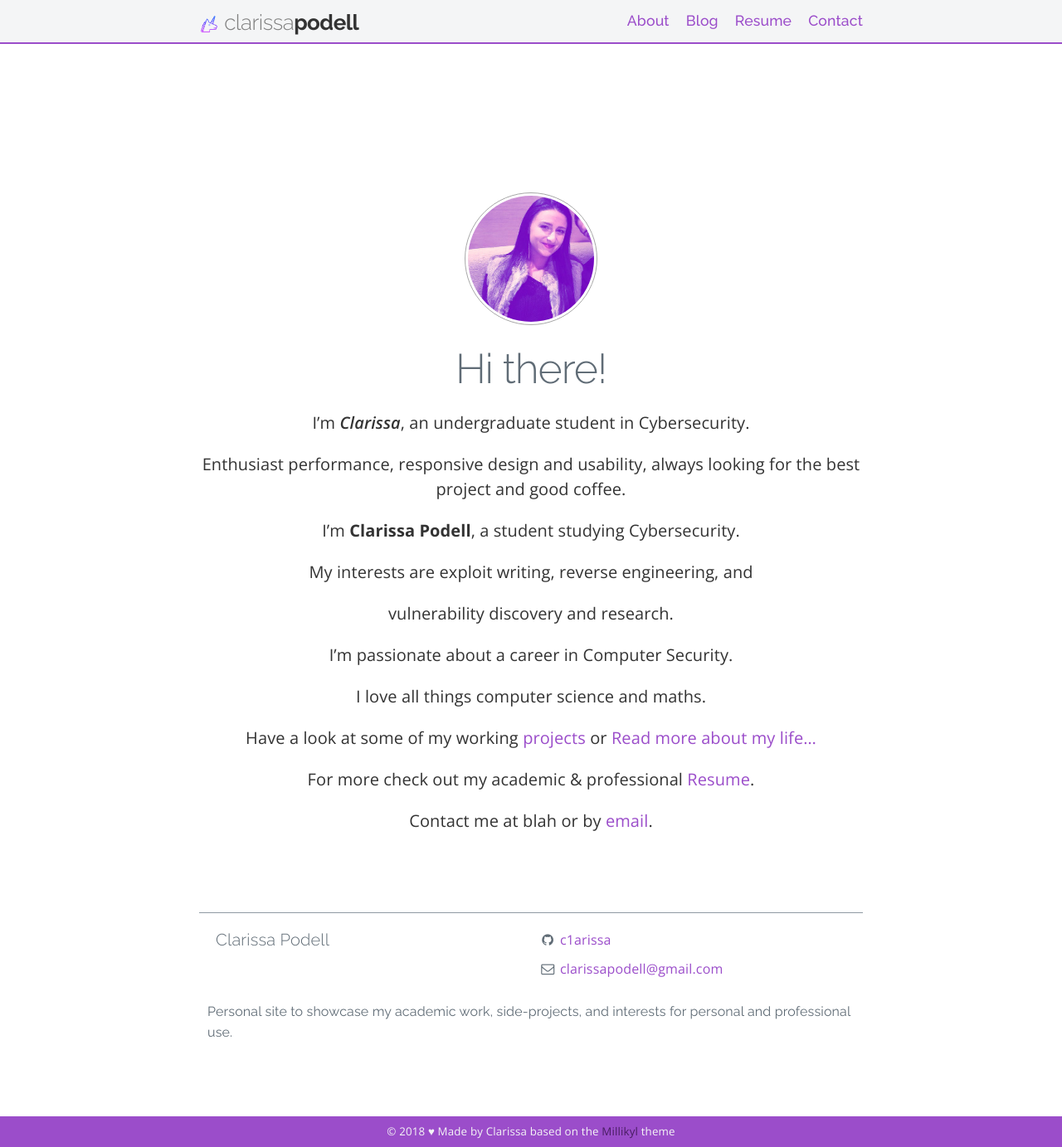
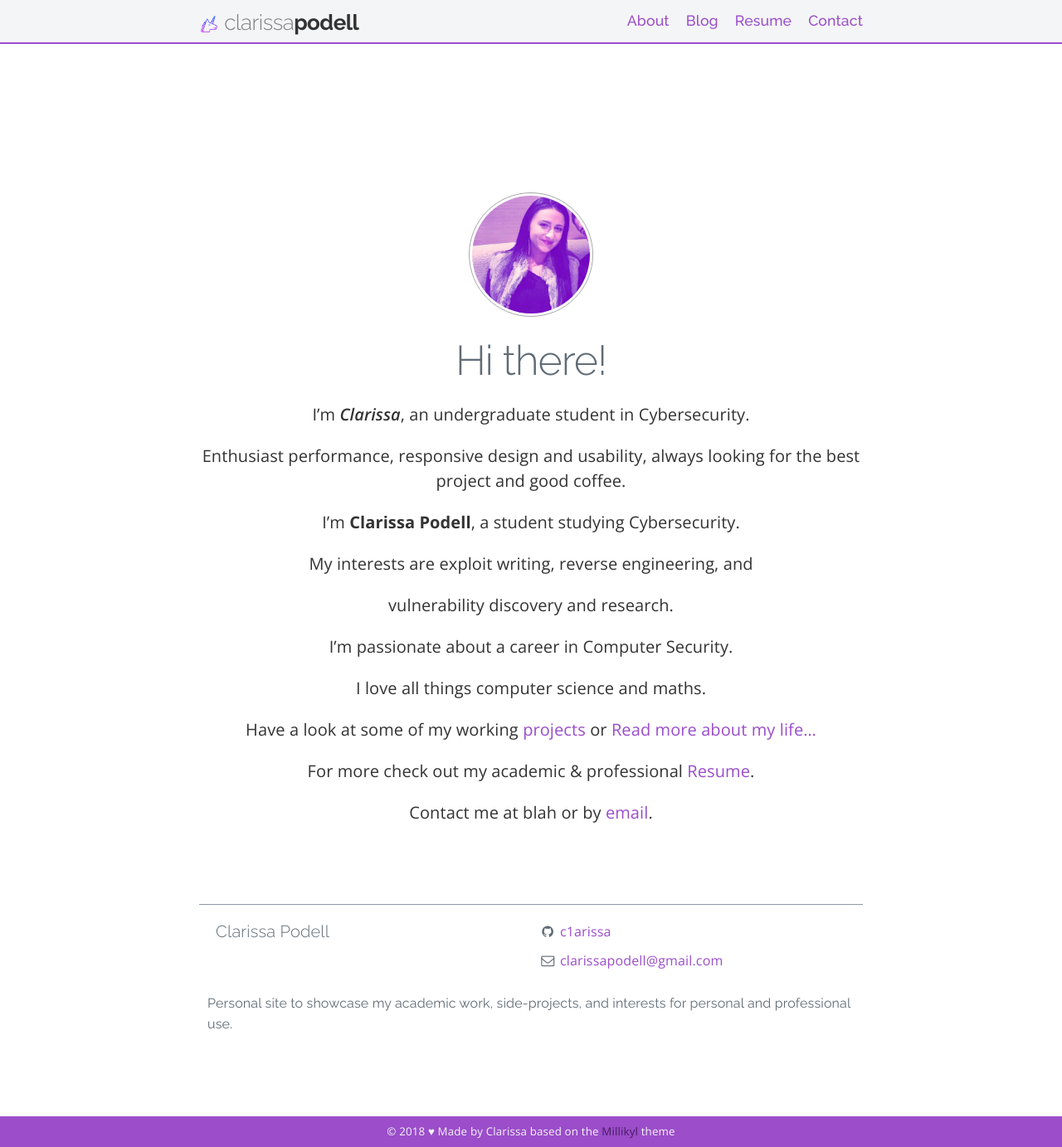
Before and after one commit to c1arissa/c1arissa.github.io, a Jekyll site: the page built from index.md, in a window 1280 px wide and 1383 px high. Shown: the whole window at 83% size. Built offline with Jekyll 4.4.1, drawn with Linux system fonts in a browser that asks for light colours; nearby versions of some CDN libraries; a style sheet for code colours, icons or effects is not loaded.

Commit message:
Update main.scss

```diff
--- a/css/main.scss
+++ b/css/main.scss
@@ -120,7 +120,7 @@ $desktop: 120.0rem; // (1920px)
 /* ----------------------------------------------------------*/
 
 body {
-	margin: 0;
+	margin: 0px 0px;
 	padding: 0;
 }
 
@@ -299,7 +299,7 @@ hr {
 	border-radius: 50%;
 	-moz-border-radius: 50%;
 	-webkit-border-radius: 50%;
-	width: 160px;
+	width: 150px;
 	margin: 0 auto;
 	padding: 3px;
 	border: 1px solid $grey-color-light; // $color-quaternary;
```
